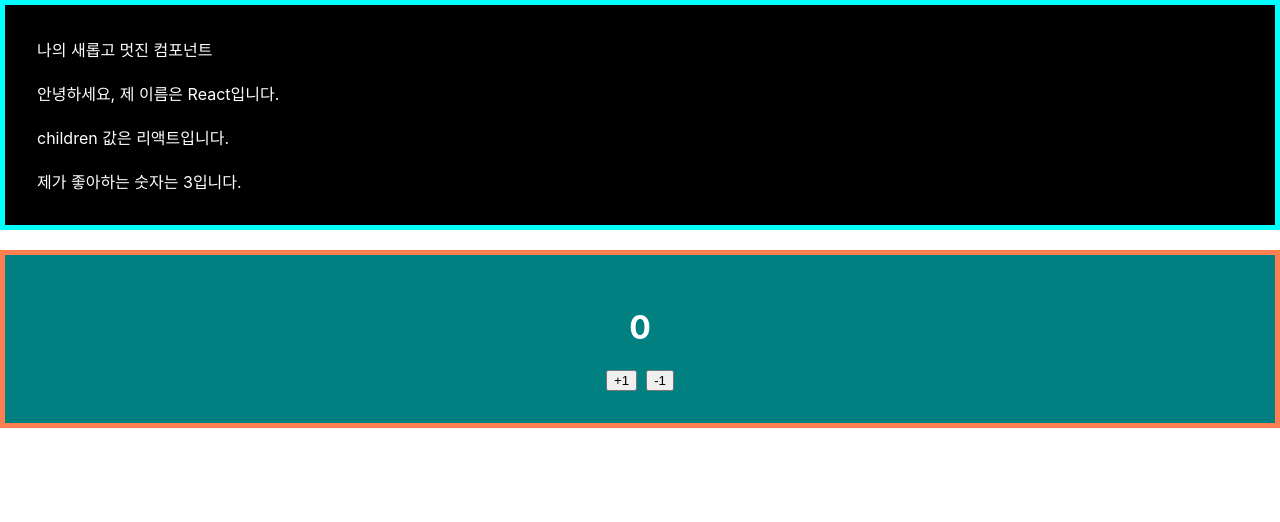
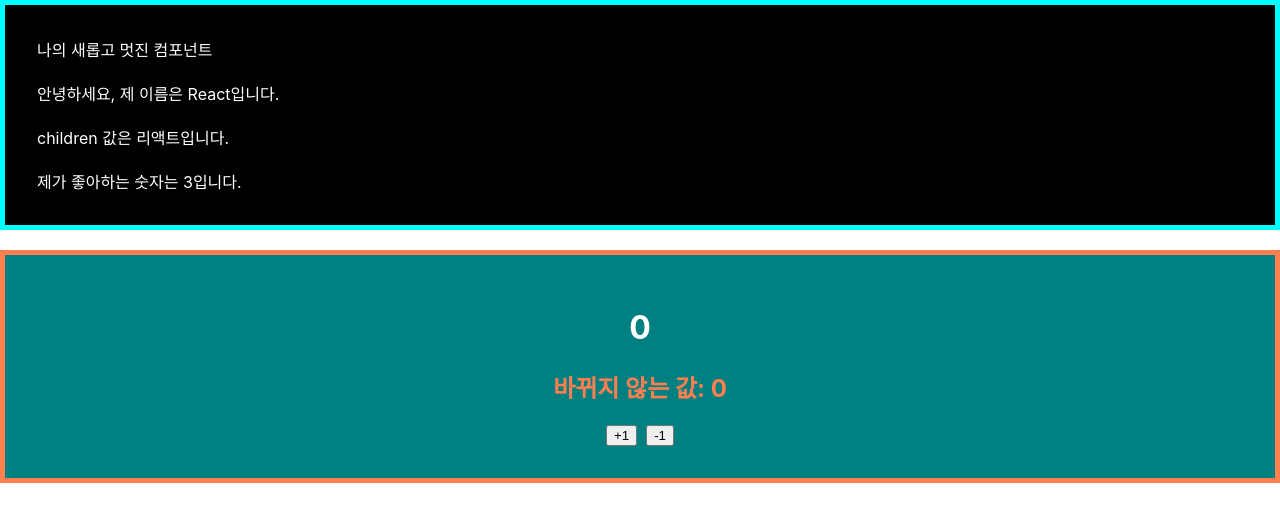
Before and after one commit to dohy-9443/ReactExample, a React (Create React App) app in the folder hello-react/: page / in a window 1280 px wide. Shown: the top 522 px of the page. Built offline with nearby package versions, Linux system fonts and the light colour scheme.

Commit message:
state 객체 안에 여러 값이 있을 때

```diff
--- a/hello-react/src/Counter.js
+++ b/hello-react/src/Counter.js
@@ -6,11 +6,12 @@ class Counter extends Component {
     // state의 초기값 설정하기
     this.state = {
       number: 0,
+      fixedNumber: 0,
     };
   }
 
   render() {
-    const { number } = this.state;
+    const { number, fixedNumber } = this.state;
     return (
       <div
         style={{
@@ -21,6 +22,7 @@ class Counter extends Component {
         }}
       >
         <h1 style={{ color: 'white' }}>{number}</h1>
+        <h2 style={{ color: 'coral' }}>바뀌지 않는 값: {fixedNumber}</h2>
         <button
           onClick={() => {
             this.setState({ number: number + 1 });
```
